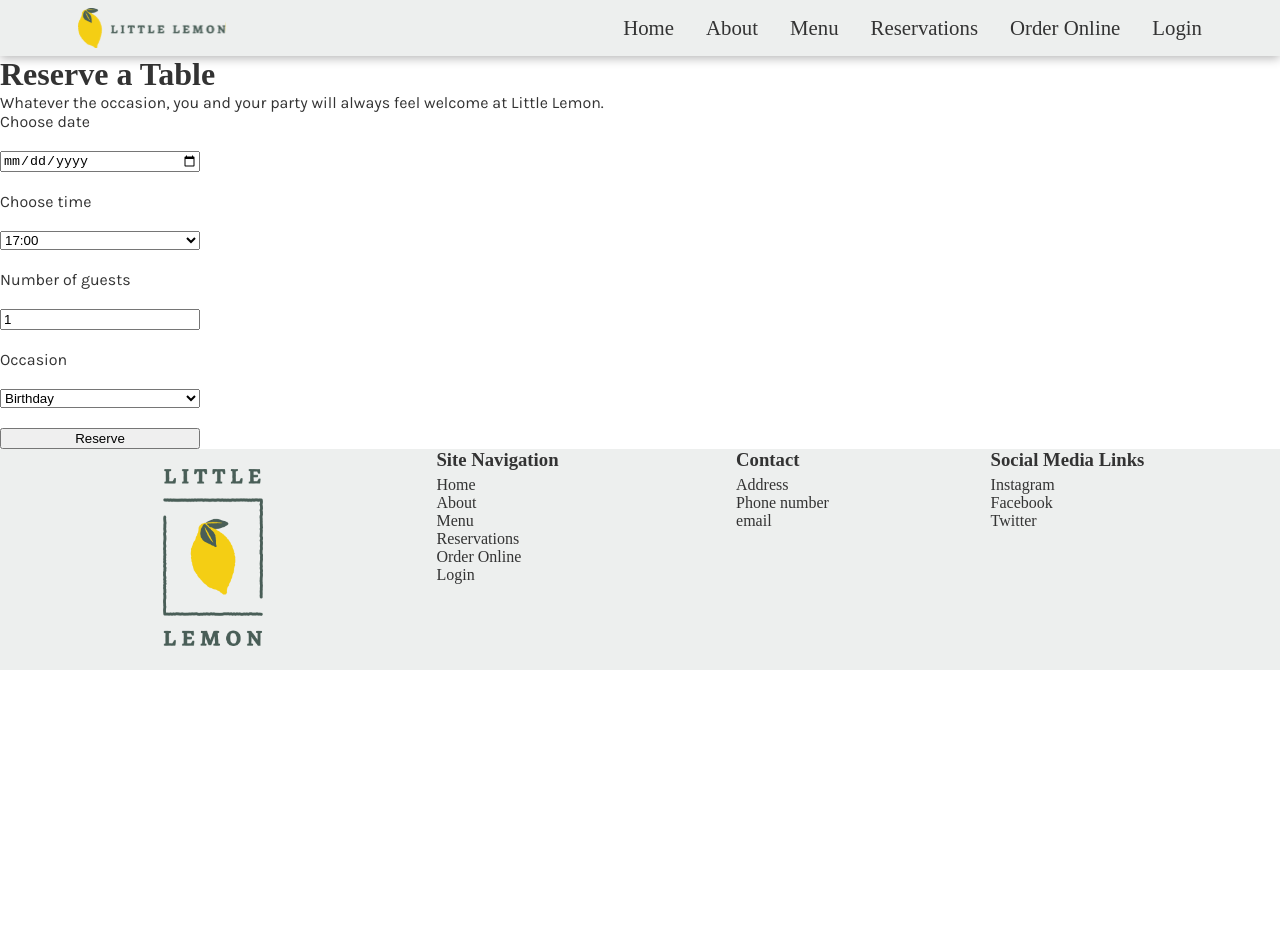
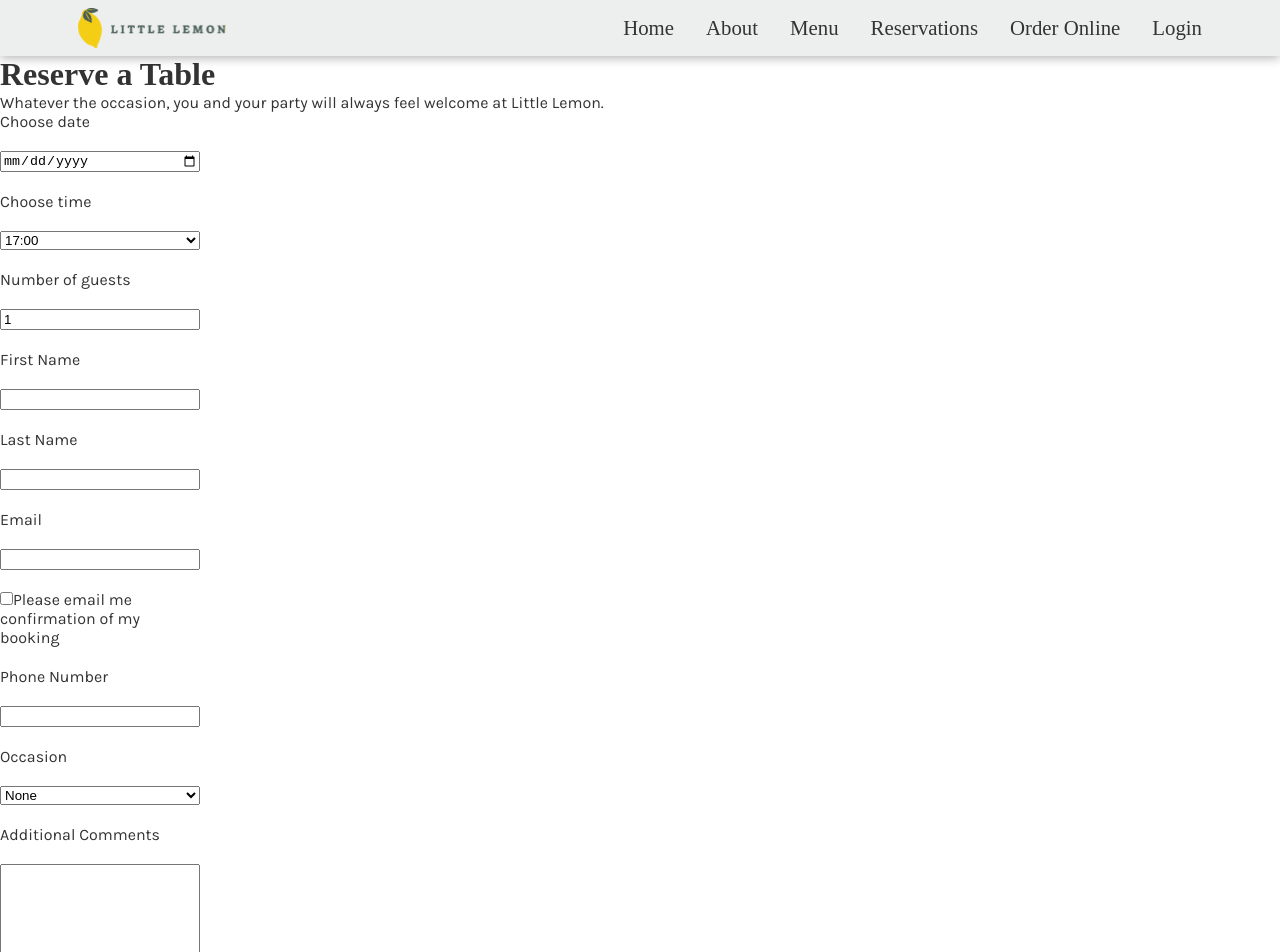
Before and after one commit to hummus-erectus/little-lemon, a React (Create React App) app: page /booking in a window 1280 px wide. Shown: the top 952 px of the page. Before the commit the page ends 800 px from the top, so only its background shows below. Built offline with nearby package versions, Linux system fonts and the light colour scheme; a web font is replaced by a local one.

Commit message:
Added form validation

```diff
--- a/src/components/BookingForm.jsx
+++ b/src/components/BookingForm.jsx
@@ -3,8 +3,18 @@ import { useState } from "react"
 function BookingForm({availableTimes, updateTimes, submitForm}) {
     const [date, setDate] = useState("")
     const [time, setTime] = useState("17:00")
+    const [firstName, setFirstName] = useState("")
+    const [lastName, setLastName] = useState("")
+    const [email, setEmail] = useState("")
+    const [tel, setTel] = useState("")
+    const [confirm, setConfirm] = useState(false)
     const [guests, setGuests] = useState(1)
-    const [occasion, setOccasion] = useState("Birthday")
+    const [occasion, setOccasion] = useState("None")
+    const [comments, setComments] = useState("")
+
+    const validate = () => {
+        return date.length && time.length && firstName.length && lastName.length && email.length
+    }
 
     const handleSubmit = (event) => {
         event.preventDefault()
@@ -17,7 +27,7 @@ function BookingForm({availableTimes, updateTimes, submitForm}) {
             time,
             guests,
             occasion,
-            // preferences,
+            // confirm,
             // comments,
         }
         submitForm(formData)
@@ -39,13 +49,16 @@ function BookingForm({availableTimes, updateTimes, submitForm}) {
                 <input
                     type="date"
                     id="res-date"
+                    required
                     value={date}
                     onChange={handleDateChange}
                 />
+
                 <label htmlFor="res-time">Choose time</label>
                 <select
                     id="res-time"
                     value={time}
+                    required
                     onChange={(event) => setTime(event.target.value)}
                 >
                 {availableTimes.map((availableTime) => (
@@ -54,26 +67,97 @@ function BookingForm({availableTimes, updateTimes, submitForm}) {
                     </option>
                 ))}
                 </select>
+
                 <label htmlFor="guests">Number of guests</label>
                 <input
                     type="number"
                     placeholder="1"
+                    required
                     min="1"
                     max="10"
                     id="guests"
                     value={guests}
                     onChange={(event) => setGuests(event.target.value)}
                 />
+
+                <label htmlFor="firstName">First Name</label>
+                <input
+                    type="text"
+                    id="firstName"
+                    required
+                    minLength={1}
+                    maxLength={30}
+                    value={firstName}
+                    onChange={(e) => setFirstName(e.target.value)}
+                />
+
+                <label htmlFor="lastName">Last Name</label>
+                <input
+                    type="text"
+                    id="lastName"
+                    required
+                    minLength={1}
+                    maxLength={30}
+                    value={lastName}
+                    onChange={(e) => setLastName(e.target.value)}
+                />
+
+                <label htmlFor="email">Email</label>
+                <input
+                    type="email"
+                    id="email"
+                    value={email}
+                    required
+                    maxLength={200}
+                    onChange={(e) => setEmail(e.target.value)}
+                />
+
+                <label>
+                    <input
+                        type="checkbox"
+                        id="confirm"
+                        value={confirm}
+                        onChange={(e) => setConfirm(e.target.value)}
+                    />
+                    Please email me confirmation of my booking
+                </label>
+
+
+                <label htmlFor="tel">Phone Number</label>
+                <input
+                    type="tel"
+                    id="tel"
+                    value={tel}
+                    minLength={10}
+                    maxLength={25}
+                    onChange={(e) => setTel(e.target.value)}
+                />
+
                 <label htmlFor="occasion">Occasion</label>
                 <select
                     id="occasion"
                     value={occasion}
                     onChange={(event) => setOccasion(event.target.value)}
                 >
+                    <option>None</option>
                     <option>Birthday</option>
                     <option>Anniversary</option>
+                    <option>Work Party</option>
+                    <option>Other</option>
                 </select>
-                <input type="submit" value="Reserve" />
+
+                <label htmlFor="comments">Additional Comments</label>
+                    <textarea
+                        id="comments"
+                        rows={8}
+                        maxLength={280}
+                        value={comments}
+                        onChange={(e) => setComments(e.target.value)}
+                    />
+
+                <button type="submit" disabled={!validate()}>
+                    Reserve
+                </button>
             </form>
         </>
     )
--- a/src/index.css
+++ b/src/index.css
@@ -289,7 +289,9 @@ li a{
   gap: 20px;
 }
 
-
+textarea {
+  resize: none;
+}
 
 
 
```
Also changed, not shown: 1 other file (tests, documents, lock files or other folders).
